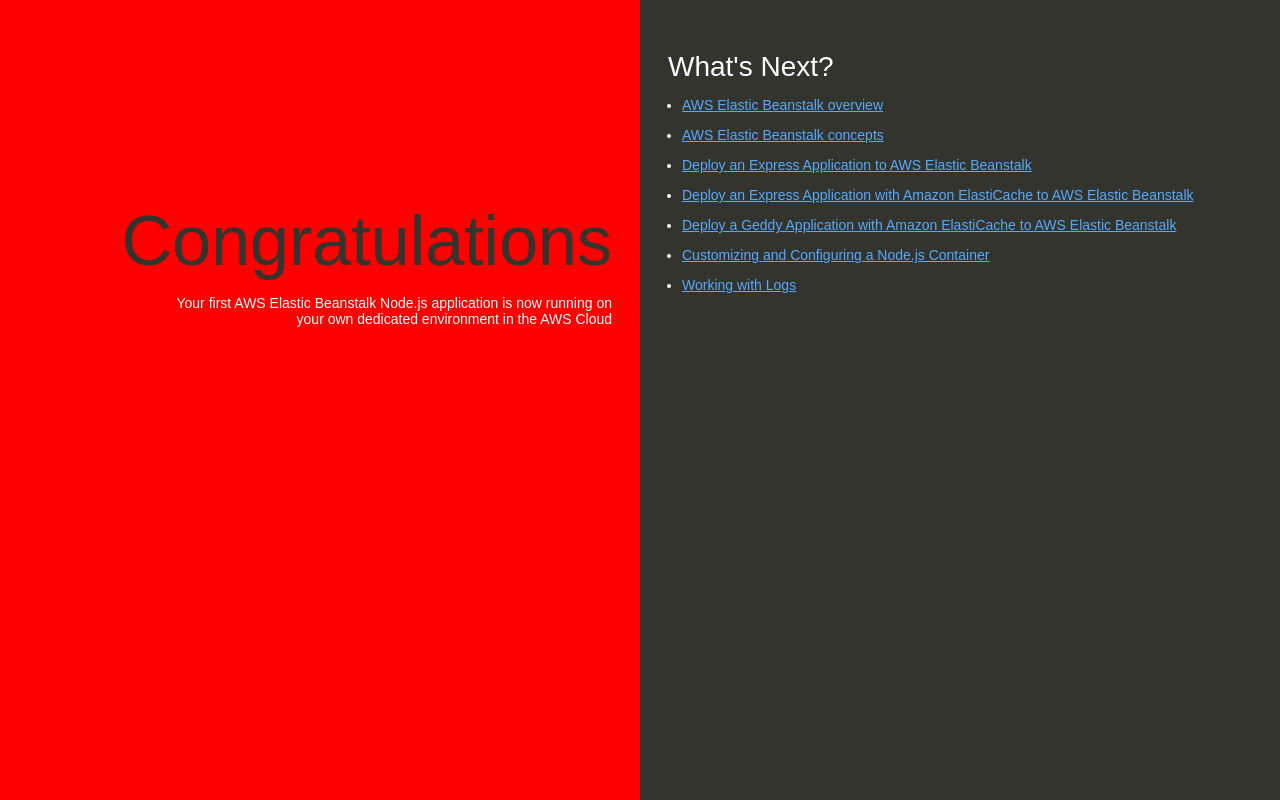
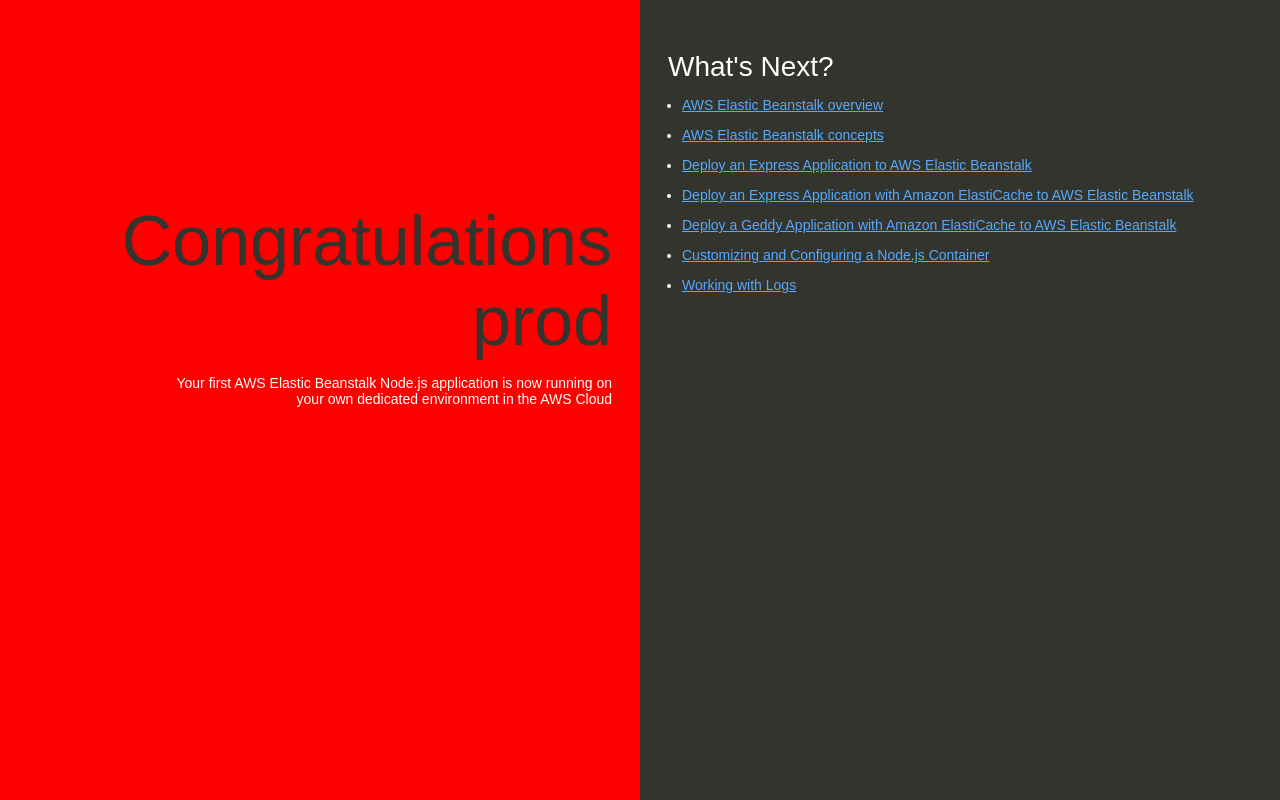
Before and after one commit to junguo/my-nodejs-app, a website: page index.html in a window 1280 px wide. Drawn offline with Linux system fonts and the light colour scheme.

Commit message:
Update index.html

```diff
--- a/index.html
+++ b/index.html
@@ -74,7 +74,7 @@
   </head>
   <body>
     <div class="textColumn">
-      <h1>Congratulations</h1>
+      <h1>Congratulations prod</h1>
       <p>Your first AWS Elastic Beanstalk Node.js application is now running on your own dedicated environment in the AWS Cloud</p>
     </div>
     <div class="linksColumn">
```
